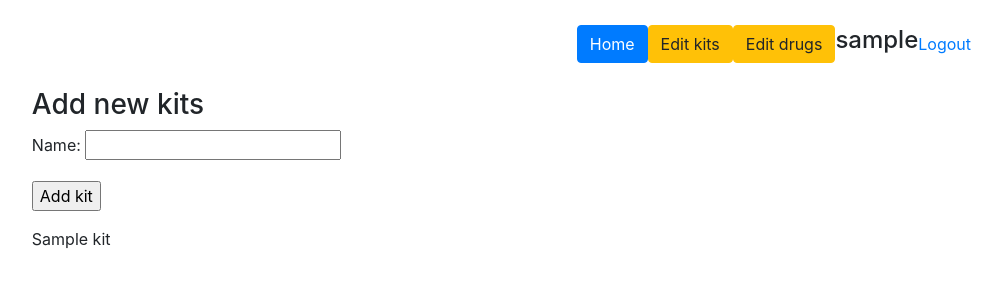
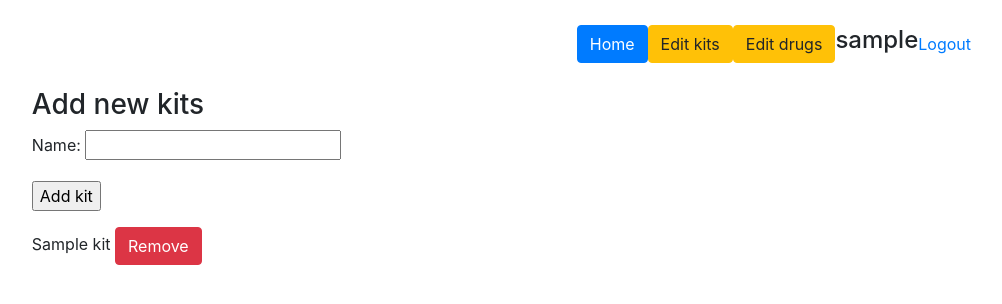
Before and after one commit to innerself/medikit, a Django app: page /edit/kits/ in a window 1280 px wide. Shown: the top 304 px of the page, without its empty margins (245-1247 px from the left). Run offline with Django 3.2, Linux system fonts and the light colour scheme; a user stored in the database is signed in; tables that the repository leaves empty hold one stand-in row (values such as "Sample post"); some libraries are stand-ins or nearby versions.

Commit message:
Add kit removal function

```diff
--- a/medikit/templates/medikit/edit_kits.html
+++ b/medikit/templates/medikit/edit_kits.html
@@ -10,7 +10,7 @@
     <div>
       {{ item.name }}
 {#      <a href="{% url 'medikit:edit_one' item.id %}" class="btn btn-warning" role="button">Edit</a>#}
-{#      <a href="{% url 'medikit:remove' item.id %}" class="btn btn-danger" role="button">Remove</a>#}
+      <a href="{% url 'medikit:remove_kit' item.id %}" class="btn btn-danger" role="button">Remove</a>
     </div>
   {% endfor %}
 {% endblock %}
--- a/medikit/urls.py
+++ b/medikit/urls.py
@@ -8,6 +8,7 @@ urlpatterns = [
     path('', views.home, name='home'),
     path('', include('django.contrib.auth.urls')),
     path('edit/kits/', views.edit_kits, name='edit_kits'),
+    path('remove/kit/<int:kit_id>/', views.remove_kit, name='remove_kit'),
     path('edit/<str:item_type>/', views.edit, name='edit'),
     path('edit/<str:item_type>/<int:item_id>/', views.edit_one, name='edit_one'),
     path('remove/<str:item_type>/<int:item_id>/', views.remove, name='remove'),
--- a/medikit/views.py
+++ b/medikit/views.py
@@ -38,6 +38,13 @@ def edit_kits(request):
 
     return render(request, 'medikit/edit_kits.html', context)
 
+
+@login_required
+def remove_kit(request, kit_id):
+    kit = get_object_or_404(Kit, id=kit_id)
+    kit.delete()
+
+    return redirect('medikit:edit_kits')
 
 # @login_required
 # def edit_one_kit(request, kit_id):
```
